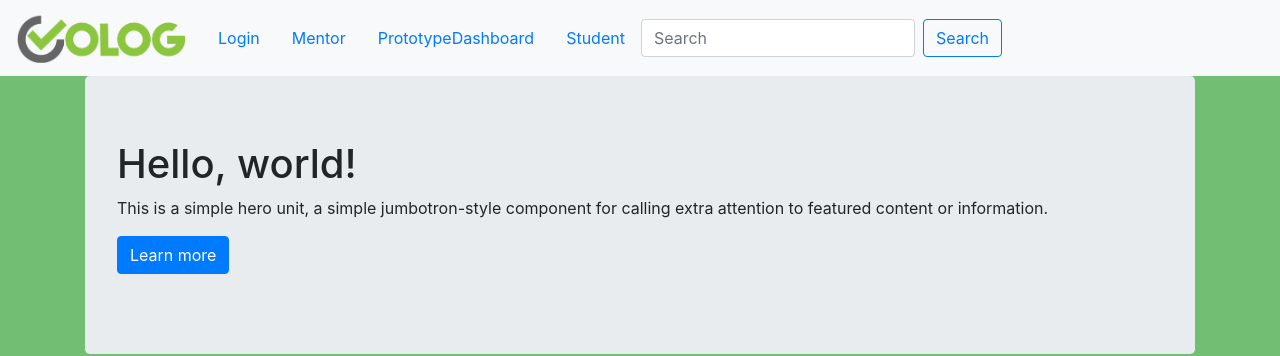
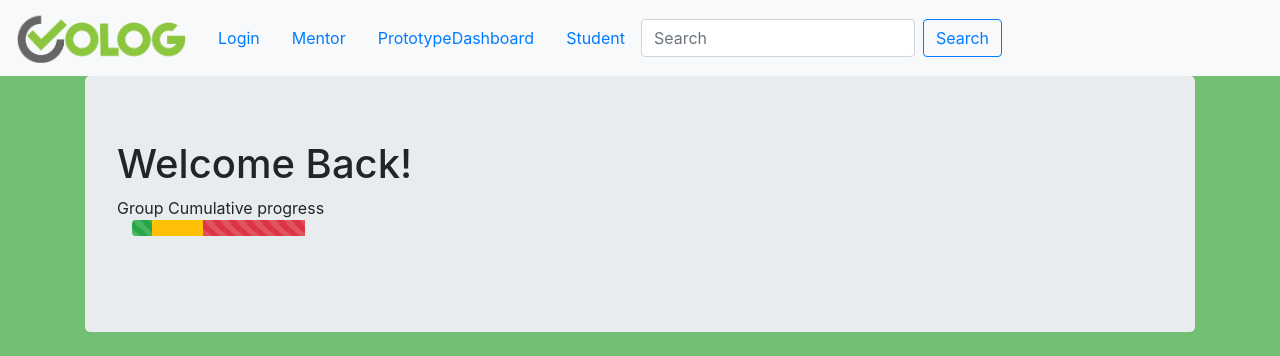
Before and after one commit to DrewUniversityCS/Volog, a React app in the folder frontend/: page /mentor in a window 1280 px wide. Shown: the top 356 px of the page. Built offline with nearby package versions, Linux system fonts and the light colour scheme; the HTML template or start-up script is replaced by a standard one.

Commit message:
frontend  mentorDash, progressbar component notification component login

```diff
--- a/frontend/src/components/elements/Notification.js
+++ b/frontend/src/components/elements/Notification.js
@@ -5,17 +5,28 @@ class Notification extends Component {
     constructor(props) {
         super(props)
         this.state = {
-            request: ""
+            notes: [
+                "note 1",
+                "note 2",
+                "note 3"
+            ]
         }
 
+    }
+
+    addNote(){
+        var Note = "";
+        var i;
+        for (i = 0; i < this.state.notes.length; i++) {
+          Note = this.state.notes[i];
+          return <ListGroup.Item> Note </ListGroup.Item>
+        }
     }
 
     render() {
         return<div>
             <ListGroup>
-              <ListGroup.Item>Note 1</ListGroup.Item>
-              <ListGroup.Item>Note 2</ListGroup.Item>
-              <ListGroup.Item>Note 3</ListGroup.Item>
+              <addNote/>
             </ListGroup>
         </div>
 
--- /dev/null
+++ b/frontend/src/components/elements/ProgressBar.js
@@ -0,0 +1,27 @@
+import ProgressBar from "react-bootstrap/ProgressBar";
+import React,{Component} from 'react';
+
+class VProgressBar extends Component {
+    constructor(props) {
+        super(props)
+        this.state = {
+            CompletedHours: 2,
+            PendingHours: 5,
+            RequiredHours: 10
+        }
+
+    }
+
+
+
+    render() {
+        return<div>
+            <ProgressBar>
+              <ProgressBar striped variant="success" now={this.state.CompletedHours} key={1} />
+              <ProgressBar variant="warning" now={this.state.PendingHours} key={2} />
+              <ProgressBar striped variant="danger" now={this.state.RequiredHours} key={3} />
+            </ProgressBar>
+        </div>
+    }
+}
+export default VProgressBar;
--- a/frontend/src/pages/MentorDashboard.js
+++ b/frontend/src/pages/MentorDashboard.js
@@ -2,21 +2,24 @@ import React from "react";
 import Card from 'react-bootstrap/Card';
 import Jumbotron from 'react-bootstrap/Jumbotron';
 import Button from 'react-bootstrap/Button';
-import Container from 'react-bootstrap/Container'
-
+import VProgressBar from '../components/elements/ProgressBar'
+import Container from 'react-bootstrap/Container';
+import Notification from "../components/elements/Notification";
 
 class MentorDashboard extends React.Component {
     render(){
         return <div>
-            <Container>
+            <Container className="justify-content-lg-center">
             <Jumbotron>
-              <h1>Hello, world!</h1>
+              <h1>Welcome Back!</h1>
               <p>
-                This is a simple hero unit, a simple jumbotron-style component for calling
-                extra attention to featured content or information.
+                  Group Cumulative progress
+                  <Container>
+                      <VProgressBar/>
+                  </Container>
               </p>
               <p>
-                <Button variant="primary">Learn more</Button>
+                <Notification/>
               </p>
             </Jumbotron>
            <Card style={{ width: '18rem' }}>
```
